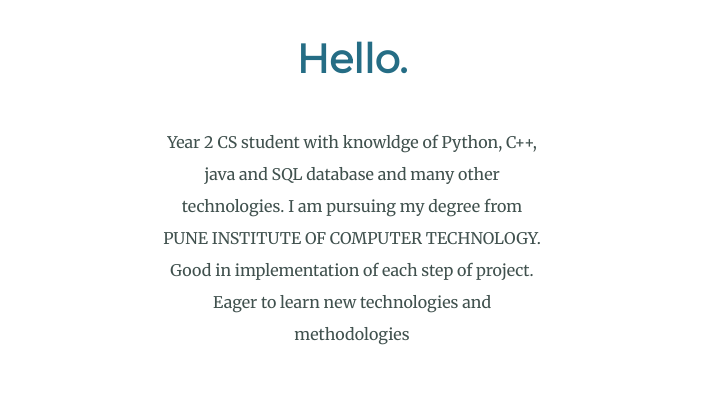
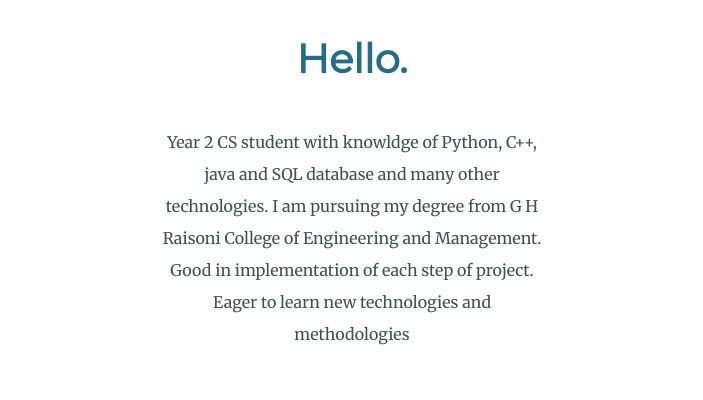
Before and after one commit to Lalitpatill/lalit_portfolio, a plain HTML site: page index.html in a window 1280 px wide. Shown: the part 1320-1720 px from the top of the page, without its empty margins (288-991 px from the left). Drawn offline with Linux system fonts and the light colour scheme; a web font is replaced by a local one.

Commit message:
Update index.html

```diff
--- a/index.html
+++ b/index.html
@@ -29,7 +29,7 @@
       <div class="profile">
         <img class="profilepice" src="images/lalit.png" alt="">
         <h2>Hello.</h2>
-        <p class="intro">Year 2 CS student with knowldge of Python, C++, java and SQL database and many other technologies. I am pursuing my degree from PUNE INSTITUTE OF COMPUTER TECHNOLOGY. Good in implementation of each step of project. Eager to learn new technologies and methodologies</p>
+        <p class="intro">Year 2 CS student with knowldge of Python, C++, java and SQL database and many other technologies. I am pursuing my degree from  G H Raisoni College of Engineering and Management. Good in implementation of each step of project. Eager to learn new technologies and methodologies</p>
       </div>
       <hr>
       <div class="skills">
```
